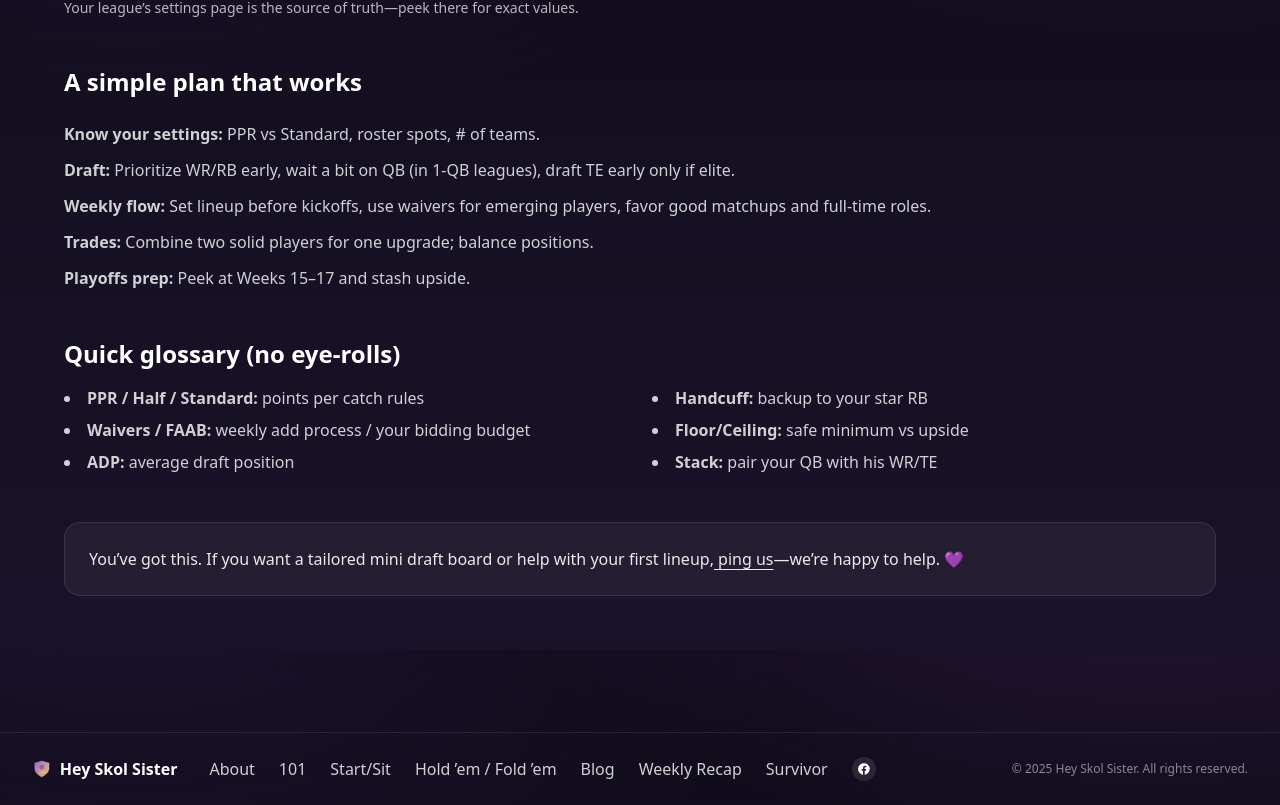
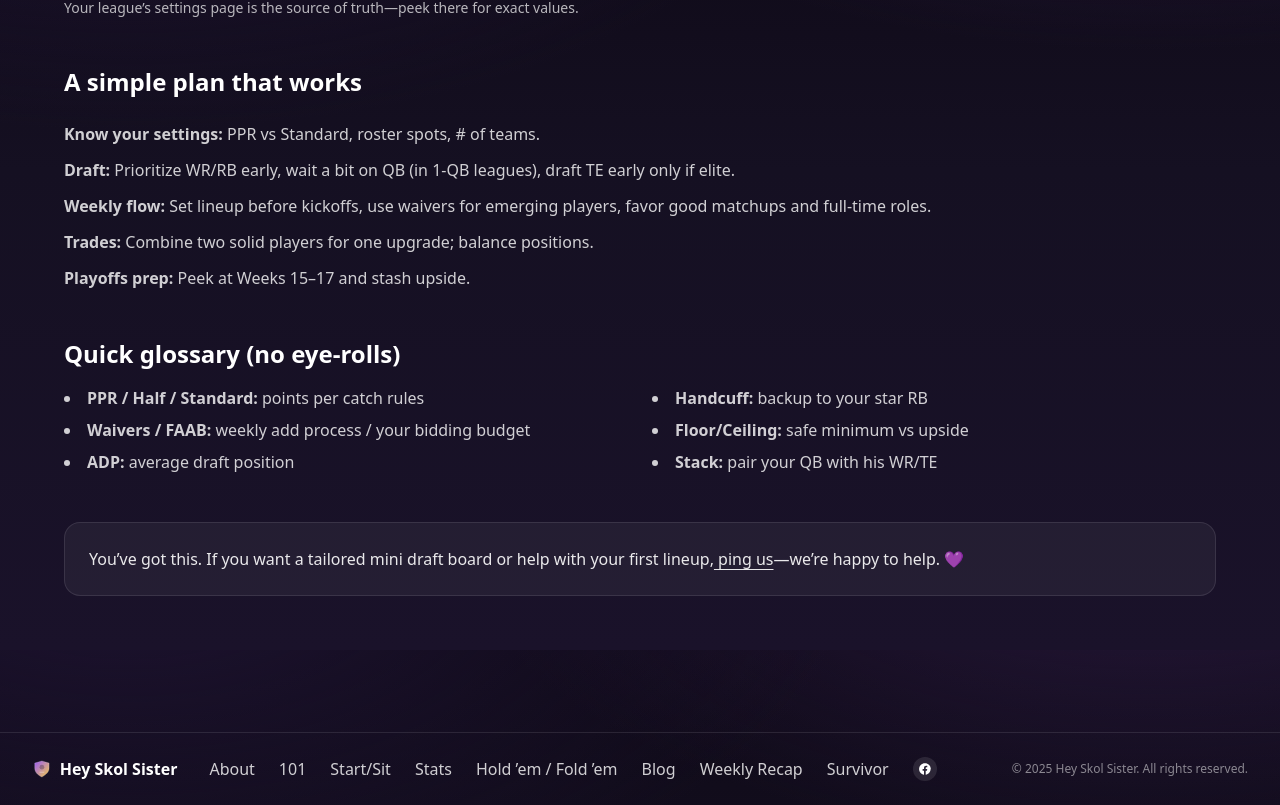
Before and after one commit to chahalltek/nextjs-boilerplate, a Next.js app: page /101 in a window 1280 px wide. Shown: the part 950-1755 px from the top of the page. Built offline with nearby package versions, Linux system fonts and the light colour scheme.

Commit message:
header footer for stats

```diff
--- a/components/Footer.jsx
+++ b/components/Footer.jsx
@@ -8,6 +8,7 @@ export default function SiteFooter() {
     { href: "/about", label: "About" },
   { href: "/101", label: "101", title: "Fantasy Football 101" },
   { href: "/start-sit", label: "Start/Sit" },
+  { href: "/stats", label: "Stats" },
   { href: "/holdem-foldem", label: "Hold ’em / Fold ’em", title: "Who to stash, who to trash" },
   { href: "/blog", label: "Blog" },
   { href: "/cws", label: "Weekly Recap", title: "Coulda, Woulda, Shoulda" },
```
